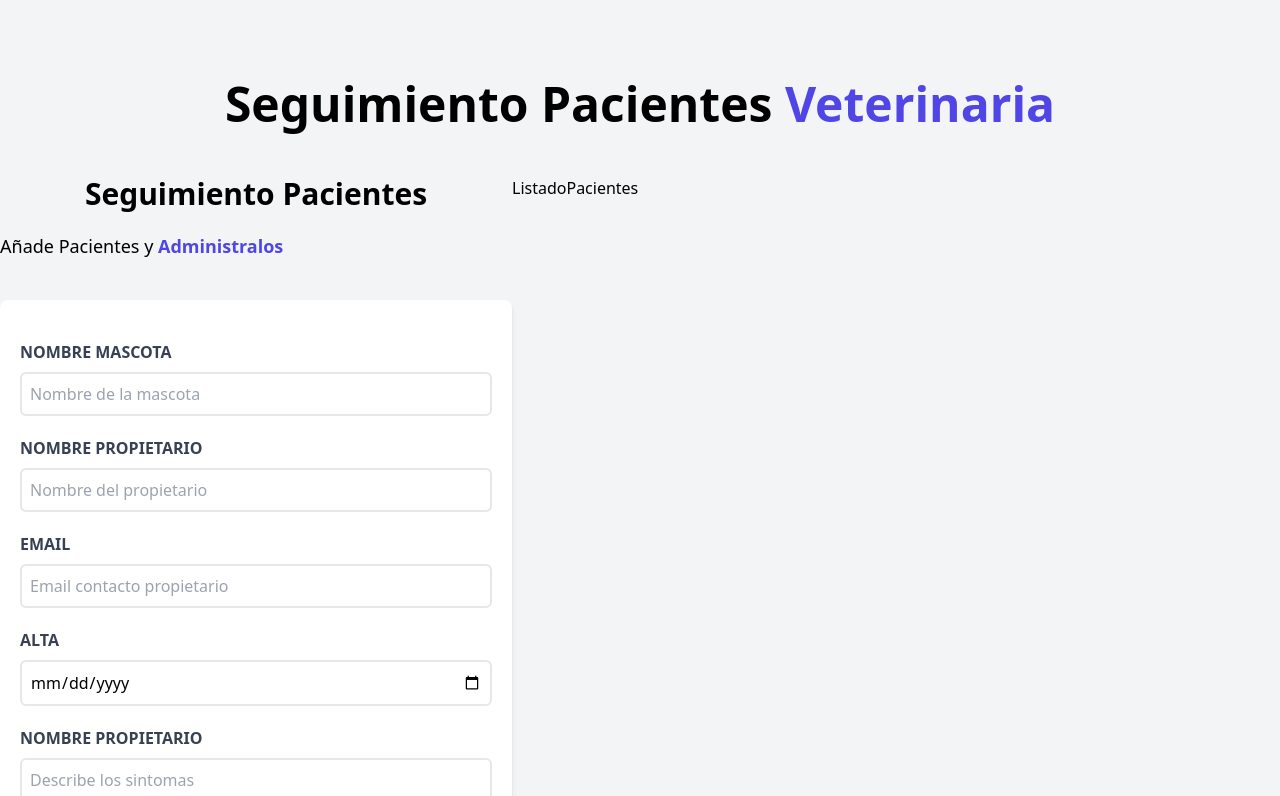
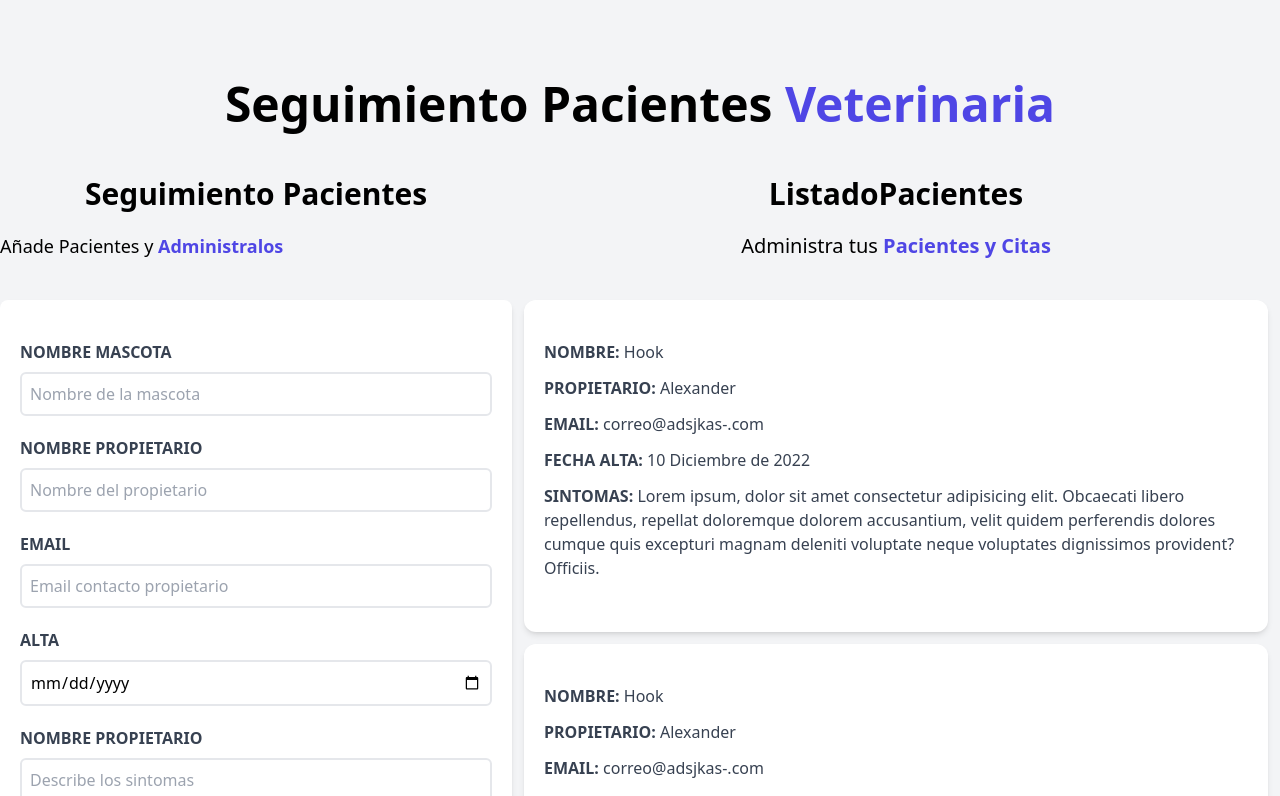
Before and after one commit to Saile16/LReact-Adm.Pacientes, a React (Vite) app: page / in a window 1280 px wide. Shown: the top 796 px of the page. Built offline with nearby package versions, Linux system fonts and the light colour scheme.

Commit message:
Agregamos estilos a listado Pacientes

```diff
--- a/src/components/ListadoPacientes.jsx
+++ b/src/components/ListadoPacientes.jsx
@@ -1,7 +1,20 @@
+import Paciente from "./Paciente";
+
 const ListadoPacientes = () => {
   return (
-    <div className="w-1/2 lg:w-3/5">
-      <h2>ListadoPacientes</h2>
+    <div className="md:w-1/2 lg:w-3/5 md:h-screen overflow-y-scroll">
+      <h2 className="font-black text-3xl text-center">ListadoPacientes</h2>
+      <p className="text-xl mt-5 mb-10 text-center">
+        Administra tus {""}
+        <span className="text-indigo-600 font-bold"> Pacientes y Citas</span>
+      </p>
+      <Paciente />
+      <Paciente />
+      <Paciente />
+      <Paciente />
+      <Paciente />
+      <Paciente />
+      <Paciente />
     </div>
   );
 };
--- /dev/null
+++ b/src/components/Paciente.jsx
@@ -0,0 +1,33 @@
+const Paciente = () => {
+  return (
+    <div className="m-3 bg-white shadow-md px-5 py-10 rounded-xl">
+      <p className="font-bold mb-3 text-gray-700 uppercase">
+        Nombre: {""}
+        <span className="font-normal normal-case">Hook</span>
+      </p>
+      <p className="font-bold mb-3 text-gray-700 uppercase">
+        Propietario: {""}
+        <span className="font-normal normal-case">Alexander</span>
+      </p>
+      <p className="font-bold mb-3 text-gray-700 uppercase">
+        Email: {""}
+        <span className="font-normal normal-case">correo@adsjkas-.com</span>
+      </p>
+      <p className="font-bold mb-3 text-gray-700 uppercase">
+        Fecha Alta: {""}
+        <span className="font-normal normal-case">10 Diciembre de 2022</span>
+      </p>
+      <p className="font-bold mb-3 text-gray-700 uppercase">
+        Sintomas: {""}
+        <span className="font-normal normal-case">
+          Lorem ipsum, dolor sit amet consectetur adipisicing elit. Obcaecati
+          libero repellendus, repellat doloremque dolorem accusantium, velit
+          quidem perferendis dolores cumque quis excepturi magnam deleniti
+          voluptate neque voluptates dignissimos provident? Officiis.
+        </span>
+      </p>
+    </div>
+  );
+};
+
+export default Paciente;
```
